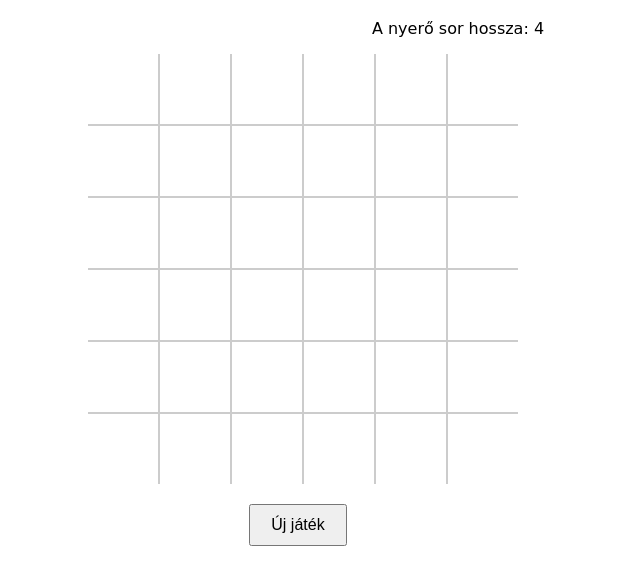
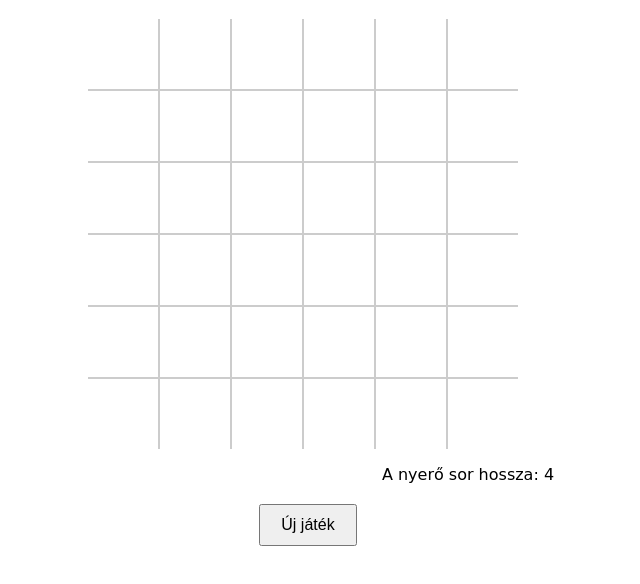
Before and after one commit to delczegemma/amoba, a website built with Parcel: page index.html in a window 1280 px wide. Both pictures are taken after a click on the button "Játék indítása". Shown: the part 62-646 px from the top of the page, without its empty margins (342-982 px from the left). Built offline with nearby package versions, Linux system fonts and the light colour scheme; a web font is replaced by a local one.

Commit message:
refactor: Switchplayer felelősségi köre a táblára terjed.
Felesleges elemek törlése, stílus a felxbox felé.

```diff
--- a/index.html
+++ b/index.html
@@ -31,10 +31,7 @@
     </div>
   </div>
 
-    <div id="app">
-      <div class="infobox">
-        <p>A nyerő sor hossza: <span id="winningLengthInfo"></span></p>
-      </div>
+    <div id="app" class="flex-container">
       <div id="board" class="board">
         <div class="cell" cellIndexX="0" cellIndexY="0" ></div>
         <div class="cell" cellIndexX="0" cellIndexY="1" ></div>
@@ -73,8 +70,13 @@
         <div class="cell" cellIndexX="5" cellIndexY="4" ></div>
         <div class="cell" cellIndexX="5" cellIndexY="5" ></div>
       </div>
-      <h2 id="reportMessage"></h2>
-      <button id="restartBtn">Új játék</button>
+      <div class="info-section">
+        <div class="infobox">
+          <p>A nyerő sor hossza: <span id="winningLengthInfo"></span></p>
+        </div>
+        <h2 id="reportMessage"></h2>
+        <button id="restartBtn">Új játék</button>
+      </div>
     </div>
 
     <script src="src/index.js"></script>
--- a/src/index.js
+++ b/src/index.js
@@ -49,13 +49,9 @@ class Game {
       this.gameOver();
       this.message.textContent = `A játék véget ért. Az eredmény döntetlen. Újra?`
     } else {
+
       //játékosváltás
       this.switchPlayer();
-
-      //hover helyzet váltása
-      this.cells.forEach(cell => {
-        cell.dataset.nextMove = this.player;
-      });
     }
   }
   placeStepOnBoard(cell, row, col) {
@@ -65,6 +61,11 @@ class Game {
   }
   switchPlayer() {
     this.player = this.player === "X" ? "O" : "X";
+
+    //hover helyzet váltása
+    this.cells.forEach(cell => {
+      cell.dataset.nextMove = this.player;
+    });
   }
   gameOver() {
     this.cells.forEach(cell => {
@@ -212,7 +213,6 @@ form.addEventListener("submit", function(event) {
 
   // Játék inicializálása a beküldött adatok alapján
   const game = new Game(cells, message, restartBtn, firstPlayer, winningLength, boardSize);
-  game.initGame();
 
 
   // Modal bezárása
--- a/src/styles.css
+++ b/src/styles.css
@@ -7,6 +7,16 @@ h1 {
 }
 #app {
   display: none;
+}
+
+.flex-container {
+  display: flex;
+  flex-wrap: wrap;
+}
+
+.info-section {
+  margin-left: 20px; /* Táblától való eltolás */
+  flex-grow: 1;
 }
 
 .infobox {
@@ -20,6 +30,7 @@ h1 {
   grid-template-columns: repeat(6, 1fr);
   max-width: 420px;
   margin: 10px auto;
+  flex-grow: 1;
 }
 
 .cell {
```
